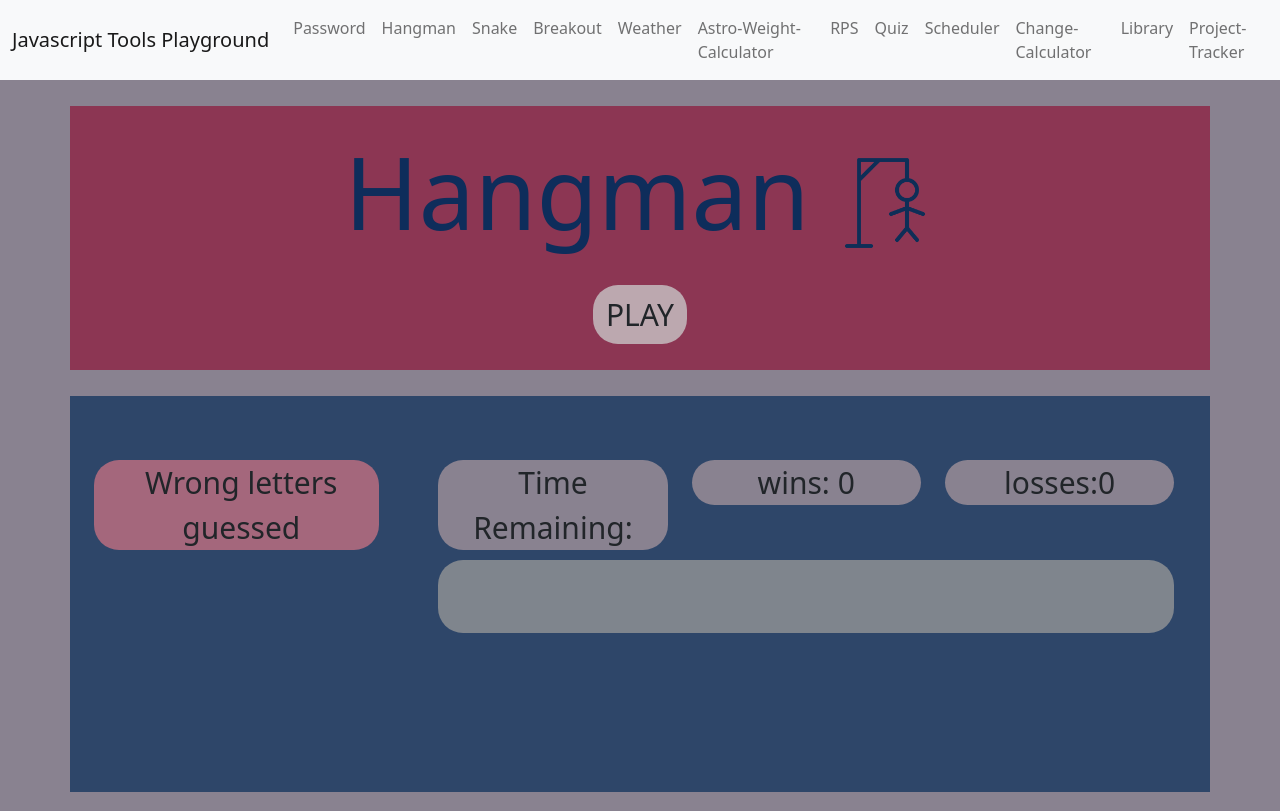
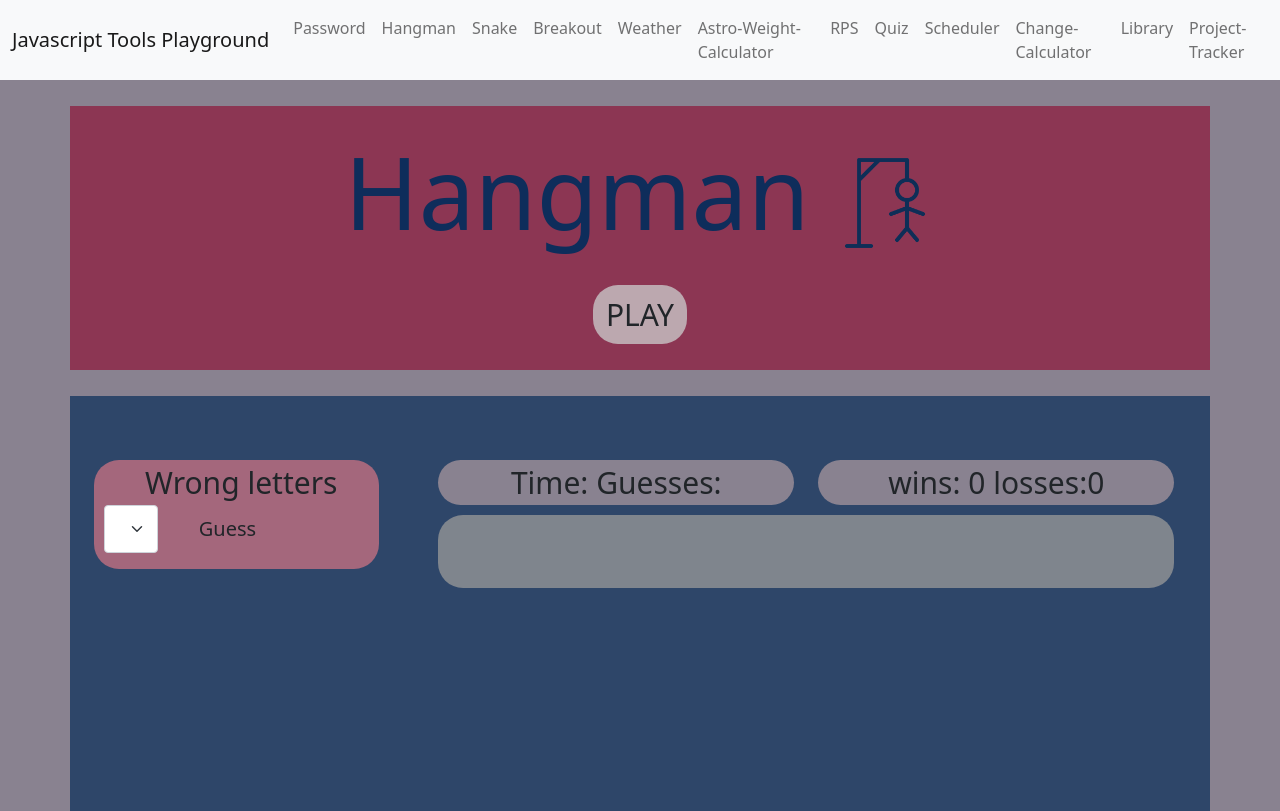
Before and after one commit to clarktyra/tools-playground, a plain HTML site: page wordGuessGame/index.html in a window 1280 px wide. Drawn offline with nearby package versions, Linux system fonts and the light colour scheme.

Commit message:
added select tag and aphabet array

```diff
--- a/wordGuessGame/index.html
+++ b/wordGuessGame/index.html
@@ -110,33 +110,51 @@
         <div class="col-8 col-md-3 wrong-letters-area">
           <div class="row">
             <div class="text-center">
-              Wrong letters guessed
+              Wrong letters
             </div>
           </div>
           <div class="row" >
             <div class="text-center" id="wrong-words">
+            </div>
+          </div>
+          <div class="row">
+            <div class="col-auto">
+              <select class="form-select form-select-lg" id="letters">
 
+              </select>
             </div>
+            <div class="col-auto">
+              <button
+                id="calculate-button"
+                type="submit"
+                class="btn mb-3 btn-lg"
+              >
+                Guess
+              </button>
+            </div>
+
           </div>
         </div>
         <div class="col-12 col-md-8">
-          <div class="row">
-            <div class="col-md-4 ">
+          <div class="row justify-content-between">
+            <div class="col-md-6 ">
               <div class="text-center stats-area">
-              Time Remaining:
+              Time:
               <span class="timer"></span>
+              Guesses:
+              <span class="guessesRemaining"></span>
             </div>
             </div>
-            <div class="col-md-4 ">
+            <div class="col-md-6 ">
               <div class="text-center stats-area">
-              wins: <span id="wins"></span>
+              wins: <span id="wins"></span> losses:<span id="losses"></span>
             </div>
             </div>
-            <div class="col-md-4">
+            <!-- <div class="col-md-4">
               <div class="text-center stats-area">
                 losses:<span id="losses"></span>
               </div>
-            </div>
+            </div> -->
           </div>
           <div class="row">
             <div class="col">
--- a/wordGuessGame/logic.js
+++ b/wordGuessGame/logic.js
@@ -4,6 +4,9 @@ const winsEl    = document.querySelector("#wins")
 const lossesEl  = document.querySelector("#losses")
 const wordEl    = document.querySelector("#wordArea")
 const wrongEl    = document.querySelector("#wrong-words")
+const guessesLeftEl    = document.querySelector(".guessesRemaining")
+const lettersElement = document.querySelector("#letters")
+
 let word
 let listOfSelected  = []
 let wordArray       = []
@@ -12,6 +15,13 @@ let losses          = localStorage.getItem('losses') || 0
 winsEl.textContent  = wins
 lossesEl.textContent= losses
 let lisfOfWrongLetters = [];
+let guessesLEft = 10;
+let alphabet = [
+  "a", "b", "c", "d", "e", "f", "g", "h", "i", "j", "k", "l", "m", "n", "o", "p", "q", "r", "s", "t", "u", "v", "w", "x", "y", "z"
+]
+
+
+
 
 buttonEl.addEventListener("click",  (event) => {
     event.preventDefault()
@@ -38,11 +48,12 @@ dispayWord = (apiWord) => {
     for(let char1 of listOfSelected){
       if (!(wordArray.includes(char1))){
         lisfOfWrongLetters.push(char1)
+
       }
     }
     lisfOfWrongLetters = [...new Set(lisfOfWrongLetters)]
   wrongEl.textContent = lisfOfWrongLetters.join(" ")
-
+  guessesLeftEl.textContent = guessesLEft - lisfOfWrongLetters.length
 
 }
 
```
Also changed, not shown: astro-weight/index.html (+1 -1 lines).
